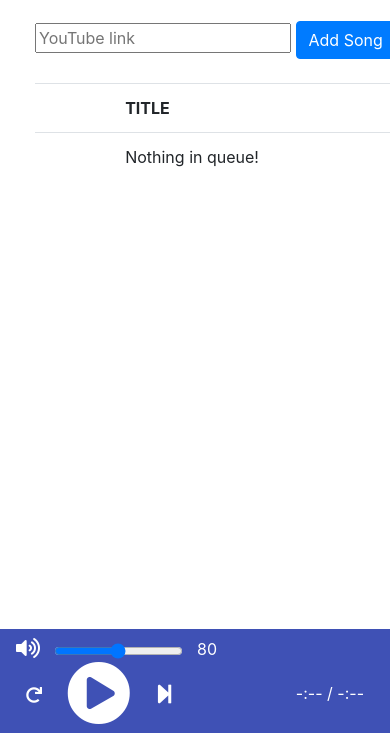
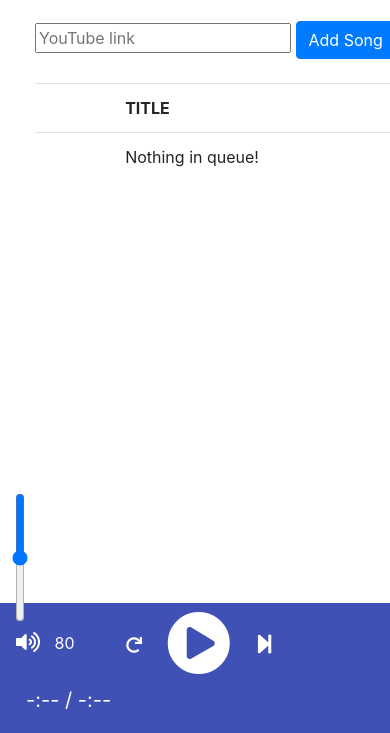
Before and after one commit to chrislee0419/living-room-beaglebone-music-queue, a website: page nodejs/public/index.html in a window 390 px wide. Both pictures are taken after a click on the icon 28 px from the left and 759 px from the top of the page. Shown: the part 111-844 px from the top of the page. Drawn offline with nearby package versions, Linux system fonts and the light colour scheme; no server answers.

Commit message:
volume bar responsive

```diff
--- a/nodejs/public/index.html
+++ b/nodejs/public/index.html
@@ -52,14 +52,18 @@
 </div>
 
 <nav id='playback-controls' class="navbar fixed-bottom playback-navbar">
-	<div class="playback-bar-left">
-		<i class="fas fa-volume-up fa-lg" style="color: White;"></i>
-		&nbsp;
-		<!-- <input type="button" id="btn-vol-down" value="-"/> -->
-		<input id="vol-control" type="range" min="0" max="100" step="1" oninput="sendVolumeValue(this.value)" onchange="sendVolumeValue(this.value)" style="position:relative;top:4px;"></input>
-		<!-- <input type="button" id="btn-vol-up" value="+"/> -->
+	<div class="volume-icon">
+		<i id="btn-volume" class="fas fa-volume-up fa-lg" style="color: White;"></i>
 		<span id="volume-display-val">80</span>
+		<div class="playback-bar-left">
+			<!-- <input type="button" id="btn-vol-down" value="-"/> -->
+			<input id="vol-control" type="range" min="0" max="100" step="1" oninput="sendVolumeValue(this.value)" onchange="sendVolumeValue(this.value)" style="position:relative;top:4px;">
+			<!-- <input type="button" id="btn-vol-up" value="+"/> -->
+
+		</div>
+
 	</div>
+
 	<div class="playback-bar-center">
 		<span class="playback-button"><i id="btn-repeat" title="Repeat song" class="fas fa-redo playback-icon" style="position:relative;top:-16px;"></i></span>
 		<span class="playback-button"><i id="btn-playpause" class="fas fa-play-circle fa-4x playback-icon"></i></span>
--- a/nodejs/public/javascripts/player_ui.js
+++ b/nodejs/public/javascripts/player_ui.js
@@ -25,7 +25,7 @@ $(document).ready(function() {
 	});
 
 	$('#btn-addsong').click(function() { submitSongLink(); });
-
+    $('#btn-volume').click(	function() { volumeClick(); });
 	$('#btn-repeat').click(	function() { sendRepeatSong(); });
 	$('#btn-playpause').click(	function() { sendPlayPause(); });
 	$('#btn-skipsong').click(	function() { sendSkipSong(); });
@@ -302,7 +302,7 @@ function sendPlayPause() {
 function setPlayPauseDisplay(isPlayingInput) {
 	isPlaying = isPlayingInput;
 
-	// Change play/puase button display
+	// Change play/pause button display
 	if (isPlaying) {
 		$("#btn-playpause").attr("class", "fas fa-pause-circle fa-4x playback-icon");
 	}
@@ -329,6 +329,23 @@ function sendRepeatSong() {
 		sendServerCommand(CMD_REPEAT_SONG + '0');
 		$("#btn-repeat").addClass("playback-icon").removeClass("playback-icon-selected");
 	}
+}
+var volumePressed = false;
+function volumeClick() {
+    volumePressed = !volumePressed;
+
+    if(volumePressed) {
+        $("#btn-volume").append(
+        	'<div class="volume-popup">' +
+			'<input id="vol-control" type="range" min="0" max="100" step="1" oninput="sendVolumeValue(this.value)" onchange="sendVolumeValue(this.value)" style="position:absolute;right:40px;">' +
+			'</div>');
+
+
+    }
+    else {
+        $('.volume-popup').remove();
+
+    }
 }
 
 
--- a/nodejs/public/stylesheets/style.css
+++ b/nodejs/public/stylesheets/style.css
@@ -58,9 +58,21 @@ h1, h2 {
 	background-color: #3f51b5;
 	min-height: 90px;
 }
+.volume-popup {
+	transform: rotate(90deg);
 
+}
 .playback-bar-center {
-	min-width: 150px;
+	margin-right: 90px
+}
+.playback-bar-left {
+	display:inline-block;
+}
+
+@media (max-width: 40em) {
+	.playback-bar-left {
+		display: none !important;
+	}
 }
 
 .playback-button {
@@ -81,3 +93,8 @@ h1, h2 {
 	margin: 10px;
 	color: white;
 }
+#song-progress-time {
+	margin: 10px;
+	color: white;
+	font-size: 20px;
+}
```
Also changed, not shown: nodejs/package.json (line endings or trailing spaces).
